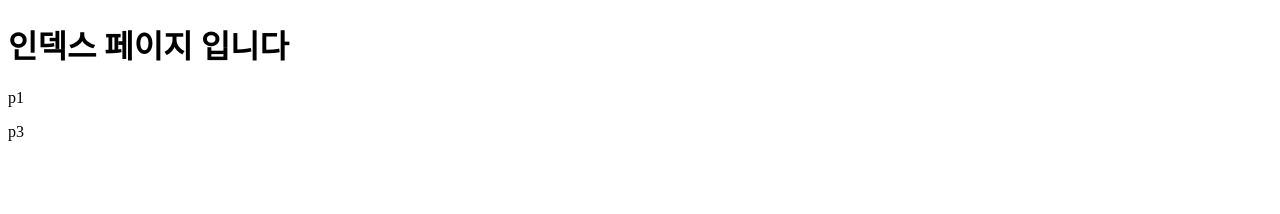
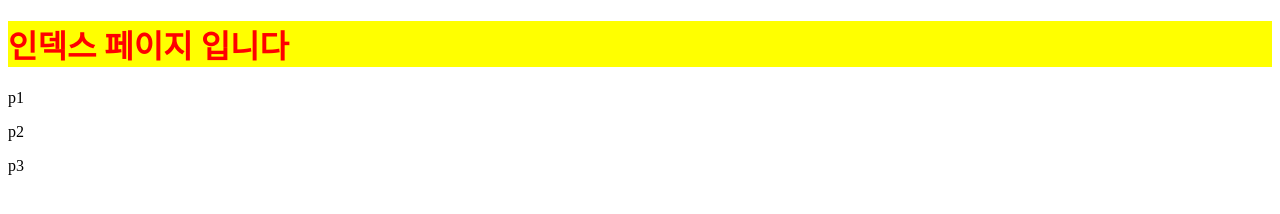
Before and after one commit to Dumbi9636/test077, a plain HTML site: page index.html in a window 1280 px wide. Drawn offline with Linux system fonts and the light colour scheme.

```diff
--- a/index.html
+++ b/index.html
@@ -4,10 +4,17 @@
     <meta charset="UTF-8">
     <meta name="viewport" content="width=device-width, initial-scale=1.0">
     <title>index.html</title>
+    <style>
+        h1{
+            color: red;
+            background-color: yellow;
+        }
+    </style>
 </head>
 <body>
     <h1>인덱스 페이지 입니다</h1>
     <p>p1</p>
+    <p>p2</p>
     <p>p3</p>
 </body>
 </html>
```
